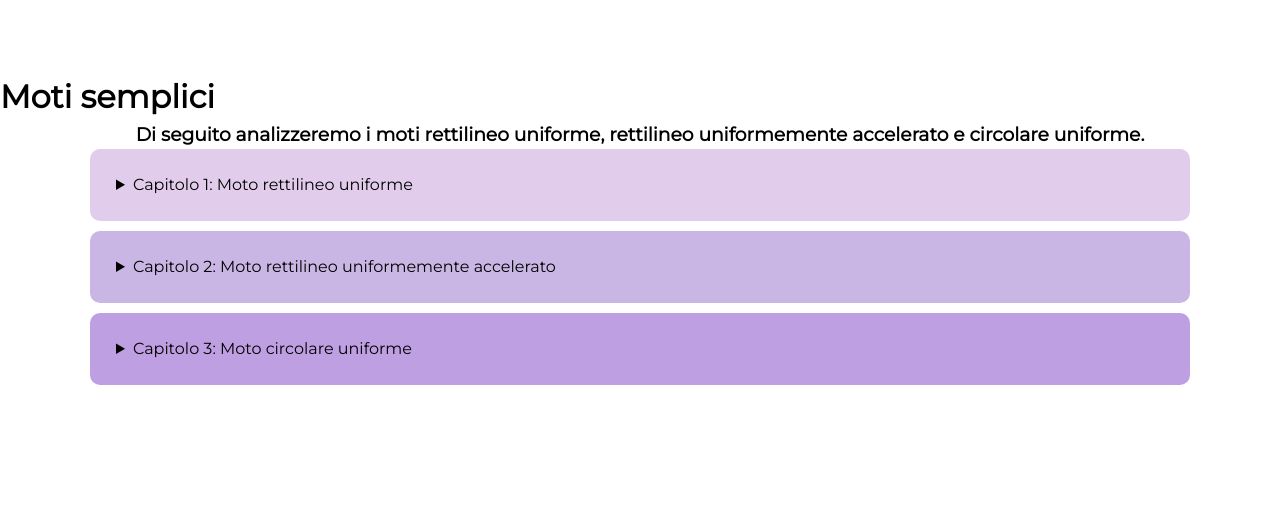
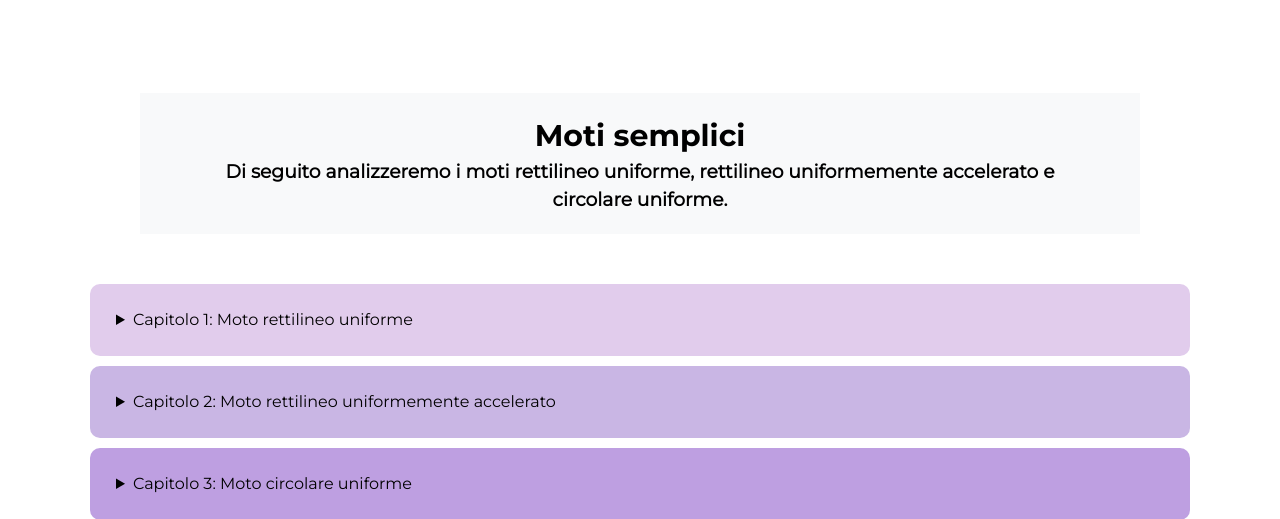
Before and after one commit to neogauss7/Bilbiolteca_digitale, a PHP site: page /Moti_semplici.html in a window 1280 px wide. Shown: the part 127-646 px from the top of the page. Run offline with PHP 8.4, Linux system fonts and the light colour scheme.

Commit message:
Update Moti_Semplici.css

```diff
--- a/Moti_Semplici.css
+++ b/Moti_Semplici.css
@@ -1,6 +1,28 @@
 
 @import url('https://fonts.googleapis.com/css2?family=Montserrat&display=swap');
+.welcome1{
+	font-family: bold;
+	font-size: 30px;
 
+}
+.welcome {
+
+	text-align: center;
+	 margin-left: auto;
+	 margin-right: auto;
+	 max-width: 1040px;
+	 padding-left: 50px;
+	 padding-right: 50px;
+	 justify-self: center;
+	 margin-bottom: 30px;
+	 border-color: white;
+	 border: 20px solid white;
+	 padding-top: 20px;
+	 padding-bottom: 20px;
+	 border-radius: 5px;
+	 background-color: #F8F9FA;
+
+}
 .imgse {
     display: block;
   margin-left: auto;
@@ -385,3 +407,8 @@ figure {
     display: inline-block;
     border-radius: 5px;
 }
+
+@font-face {
+	font-family: "bold";
+	src: url("Montserrat-Bold.ttf");
+}
```
